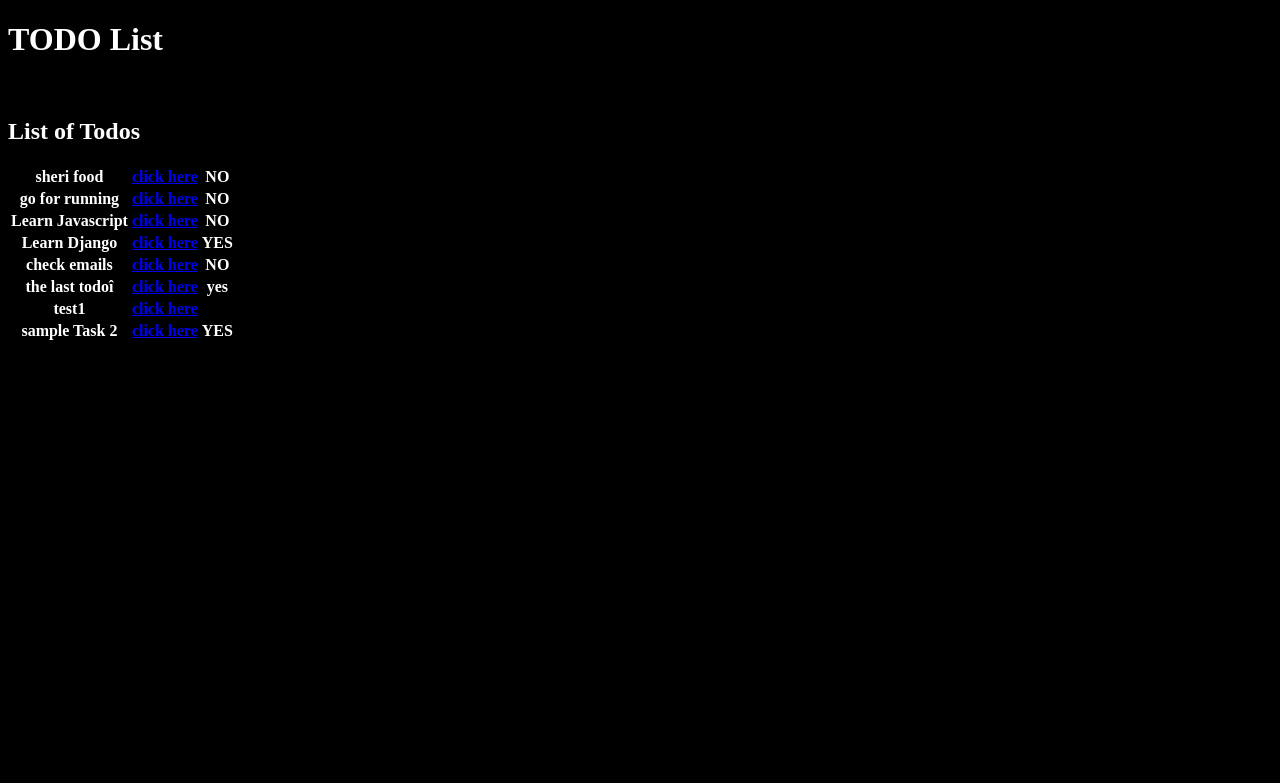
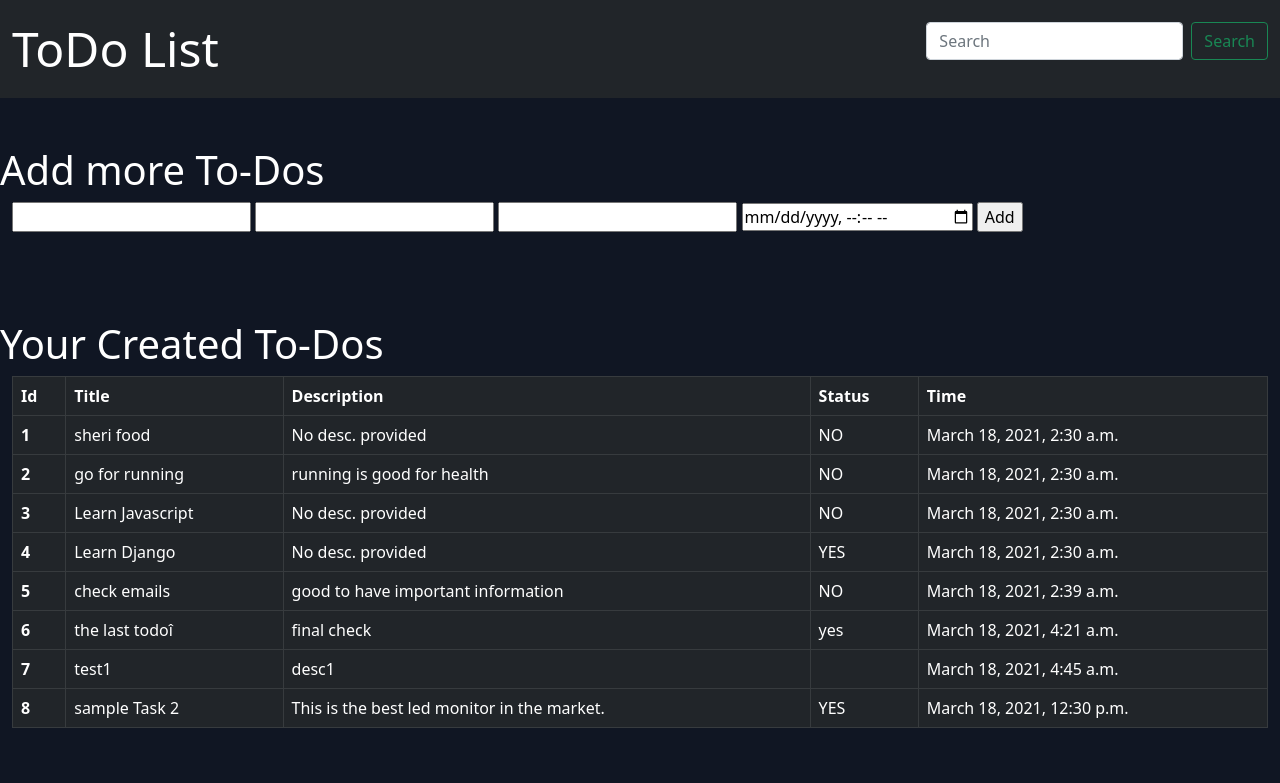
Before and after one commit to sauravsharmaz/To-DO-App-Django-function-based-, a Django app: page / in a window 1280 px wide. Shown: the top 783 px of the page. Run offline with Django 3.2, Linux system fonts and the light colour scheme; data comes from the database, SQL or seed files in the repository; both versions use the stored data as it was after the commit; lists and menus that the app fills with data are empty.

Commit message:
added bootstrap to the main page and modified some models

```diff
--- a/TODO/settings.py
+++ b/TODO/settings.py
@@ -120,4 +120,5 @@ USE_TZ = True
 # https://docs.djangoproject.com/en/3.1/howto/static-files/
 
 STATIC_URL = '/static/'
+# STATICFILES_DIRS= [ os.path.join(BASE_DIR, 'static')]
 # STATIC_ROOT = os.path.join(BASE_DIR, 'static')
--- a/TODO/urls.py
+++ b/TODO/urls.py
@@ -15,12 +15,16 @@ Including another URLconf
 """
 from django.contrib import admin
 from django.urls import path, include
-from . import views
+
 # from django.conf import settings
 # from django.conf.urls.static import static
+
+admin.site.site_header= 'My TODO List'
+admin.site.site_title= 'ToDo List site Admin'
 
 urlpatterns = [
     path('admin/', admin.site.urls),
     path('',include('myapp.urls')),
+
 ]
  # + static(settings.STATIC_URL,document_root=settings.STATIC_ROOT)
--- a/myapp/models.py
+++ b/myapp/models.py
@@ -1,13 +1,15 @@
 from django.db import models
+from django.utils import timezone
 
 # Create your models here.
 
 comp_choices= (('NO','no'),('YES','yes'))
 
 class Task(models.Model):
-	title= models.CharField(max_length=200)
+	title= models.CharField(max_length=200,default='No title')
 	description= models.CharField(max_length=1000,default='No desc. provided')
 	is_completed= models.CharField(max_length=3, choices=comp_choices,default= 'NO')
+	time= models.DateTimeField(default=timezone.now)
 
 	def __str__(self):
 		return self.title
--- a/myapp/static/myapp/css/style.css
+++ b/myapp/static/myapp/css/style.css
@@ -1,7 +1,7 @@
 body{
-	background-color: black;
+	background-color: rgb(16,22,35);
 	color: white;
 }
-#todos{
-	width: 100%;
+.navbar-brand{
+	font-size: 3.00rem;
 }
--- a/myapp/templates/Home/index.html
+++ b/myapp/templates/Home/index.html
@@ -1,26 +1,89 @@
 {% load static %}
-<!DOCTYPE html>
+
 <html lang="en">
 	<head>
-		<meta charset="UTF-8">
-		<meta name="viewport" content="width=device-width, initial-scale=1.0">
+		<!-- Required meta tags -->
+		<meta charset="utf-8">
+		<meta name="viewport" content="width=device-width, initial-scale=1">
+
+		<!-- Bootstrap CSS -->
+		<link href="https://cdn.jsdelivr.net/npm/bootstrap@5.0.0-beta2/dist/css/bootstrap.min.css" rel="stylesheet" integrity="sha384-BmbxuPwQa2lc/FVzBcNJ7UAyJxM6wuqIj61tLrc4wSX0szH/Ev+nYRRuWlolflfl" crossorigin="anonymous">
+
 		<title>ToDo List</title>
 		<link rel="stylesheet" type="text/css" href="{% static 'myapp/css/style.css' %}">
 	</head>
 	<body>
-		<h1>TODO List</h1>
+
+		<!-- Optional JavaScript; choose one of the two! -->
+
+		<!-- Option 1: Bootstrap Bundle with Popper -->
+		<script src="https://cdn.jsdelivr.net/npm/bootstrap@5.0.0-beta2/dist/js/bootstrap.bundle.min.js" integrity="sha384-b5kHyXgcpbZJO/tY9Ul7kGkf1S0CWuKcCD38l8YkeH8z8QjE0GmW1gYU5S9FOnJ0" crossorigin="anonymous"></script>
+
+		<!-- Option 2: Separate Popper and Bootstrap JS -->
+		<!--
+		<script src="https://cdn.jsdelivr.net/npm/@popperjs/core@2.6.0/dist/umd/popper.min.js" integrity="sha384-KsvD1yqQ1/1+IA7gi3P0tyJcT3vR+NdBTt13hSJ2lnve8agRGXTTyNaBYmCR/Nwi" crossorigin="anonymous"></script>
+		<script src="https://cdn.jsdelivr.net/npm/bootstrap@5.0.0-beta2/dist/js/bootstrap.min.js" integrity="sha384-nsg8ua9HAw1y0W1btsyWgBklPnCUAFLuTMS2G72MMONqmOymq585AcH49TLBQObG" crossorigin="anonymous"></script>
+		-->
+
+
+		<nav class="navbar navbar-expand-lg navbar-dark bg-dark">
+			<div class="container-fluid">
+				<a class="navbar-brand" href="#">ToDo List</a>
+				<button class="navbar-toggler" type="button" data-bs-toggle="collapse" data-bs-target="#navbarSupportedContent" aria-controls="navbarSupportedContent" aria-expanded="false" aria-label="Toggle navigation">
+				<span class="navbar-toggler-icon"></span>
+				</button>
+				<form class="d-flex">
+					<input class="form-control me-2" type="search" placeholder="Search" aria-label="Search">
+					<button class="btn btn-outline-success" type="submit">Search</button>
+				</form>
+			</div>
+		</nav>
+
+		<p class="h1 mt-5">Add more To-Dos</p>
+		<div class="container-fluid my-1">
+			<form action="desc/" method="post">{% csrf_token %}
+				<input type="text" name="title"/>
+				<input type="text" name="description"/>
+				<input type="text" name="is_completed"/>
+				<input type="datetime-local" name="time"/>
+				<input type="submit" value="Add" />
+
+			</form>
+		</div>
 		<br>
-		<h2>List of Todos</h2>
+		<p class="h1 mt-5">Your Created To-Dos</p>
+		<div class="container-fluid mt-1">
+			<table class="table table-hover table-dark table-bordered" id="table">
+				<thead>
+					<tr>
+						<th scope="col">Id</th>
+						<th scope="col">Title</th>
+						<th scope="col">Description</th>
+						<th scope="col">Status</th>
+						<th scope="col">Time</th>
+					</tr>
+				</thead>
+				<tbody>
+					{% for task in all_tasks %}
+						<tr>
+							<th scope="row">{{forloop.counter}}</th>
+							<td>{{task.title}}</td>
+							<td>{{task.description}}</td>
+							<td>{{task.is_completed}}</td>
+							<td>{{task.time}}</td>
+						</tr>
+					{% endfor %}
+				</tbody>
+			</table>
 
-		<table id="todosî">
-			{% for task in all_tasks %}
-				<tr>
-					<th>{{task.title}}</th>
-					<th><a href="desc/">click here</a></th>
-					<th>{{task.is_completed}}</th>
-				</tr>
-			{% endfor %}
-		</table>
-
+		</body>
 	</body>
 </html>
+
+
+
+
+
+
+
+<!-- =========================================== -->
--- a/myapp/views.py
+++ b/myapp/views.py
@@ -2,7 +2,7 @@ from django.shortcuts import render
 from myapp.models import Task
 # Create your views here.
 
-from django.http import HttpResponse
+from django.http import HttpResponseRedirect
 
 def index(request):
 	tasks= Task.objects.all()
@@ -10,6 +10,12 @@ def index(request):
 	return render(request, 'Home/index.html',tasks)
 
 def desc(request):
-	tasks= Task.objects.all()
-	tasks={'all_tasks':tasks}
-	return render(request,'Home/result.html',tasks)
+	# create a new todo item
+	titl= request.POST['title']
+	descr= request.POST['description']
+	comp= request.POST['is_completed']
+	new_item= Task(title=titl,description=descr,is_completed=comp)
+	# save
+	new_item.save()
+	# redirect the browser to '/'
+	return HttpResponseRedirect('/')
```
Also changed, not shown: db.sqlite3, myapp/migrations/0002_task_time.py (added), myapp/migrations/0003_auto_20210318_0404.py (added).
